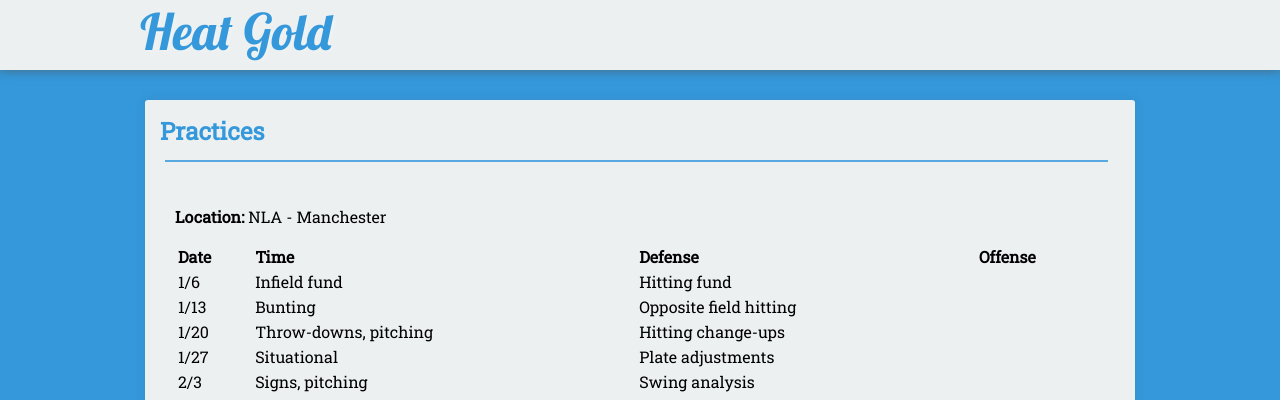
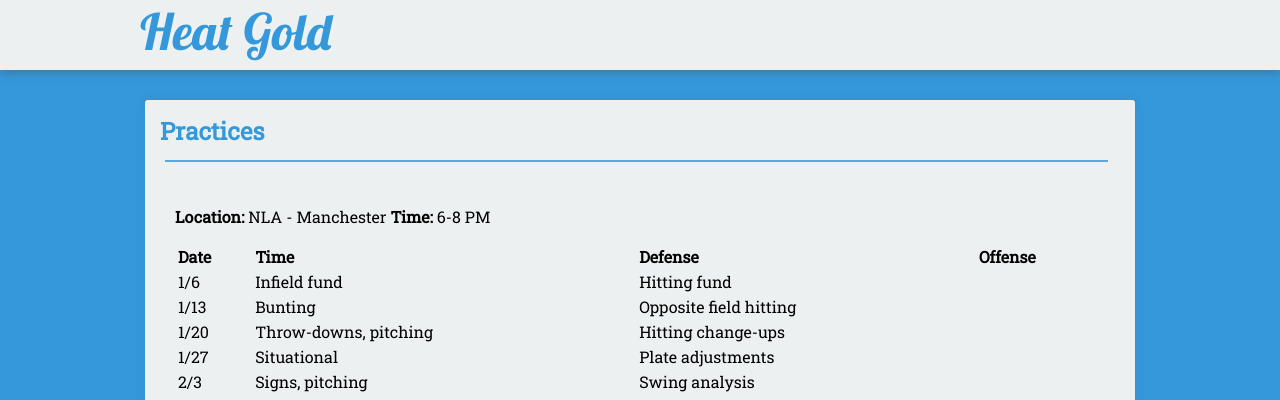
Before and after one commit to seanmerrow/ecf, a Jekyll site: the page built from _posts/2019-08-27-Practices.md, in a window 1280 px wide. Shown: the top 400 px of the page. Built offline with Jekyll 4.4.1, drawn with Linux system fonts in a browser that asks for light colours; nearby versions of some CDN libraries.

Commit message:
Update 2019-08-27-Practices.md

```diff
--- a/_posts/2019-08-27-Practices.md
+++ b/_posts/2019-08-27-Practices.md
@@ -5,6 +5,7 @@ description: Practice Schedule
 excerpt: "Practice Schedule"
 ---
 **Location:** NLA - Manchester
+**Time:** 6-8 PM
 
 | Date | Time     | Defense | Offense |
 |:---  |:---      |:---     |:---     |
```
